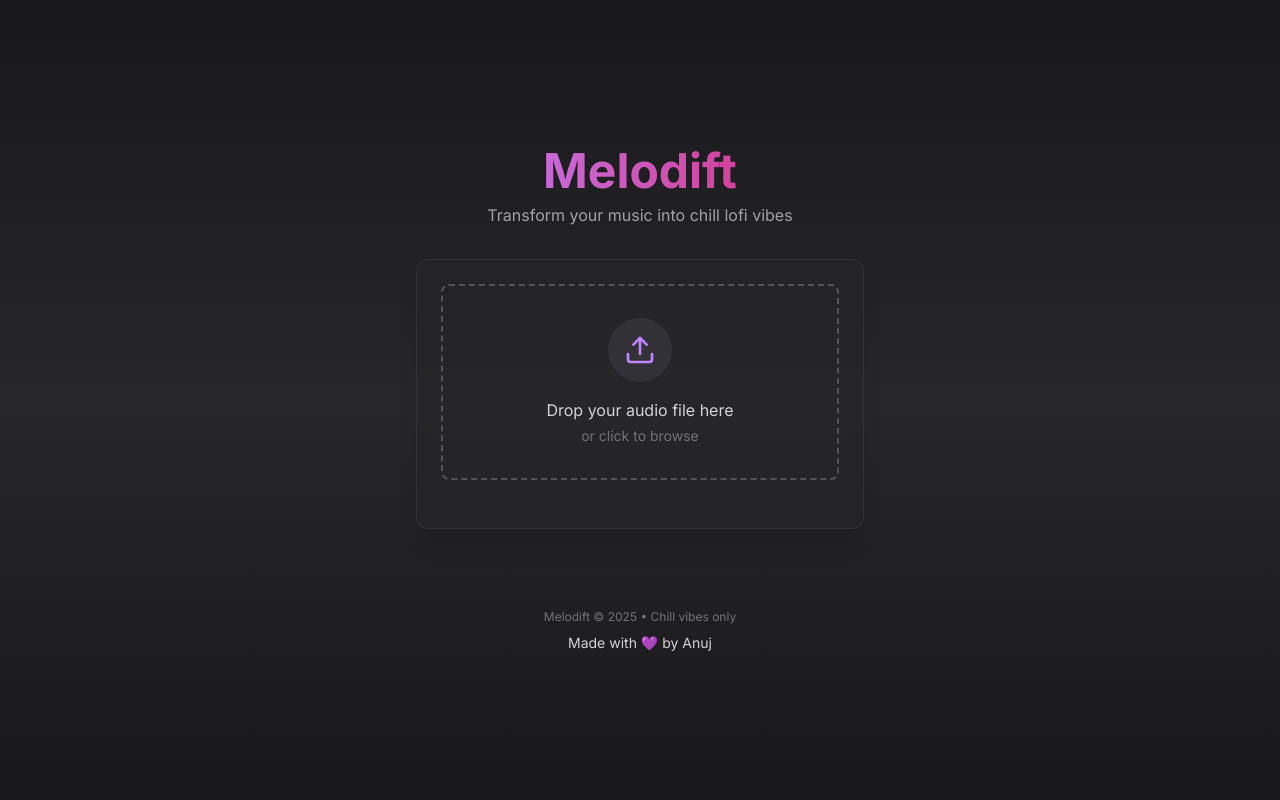
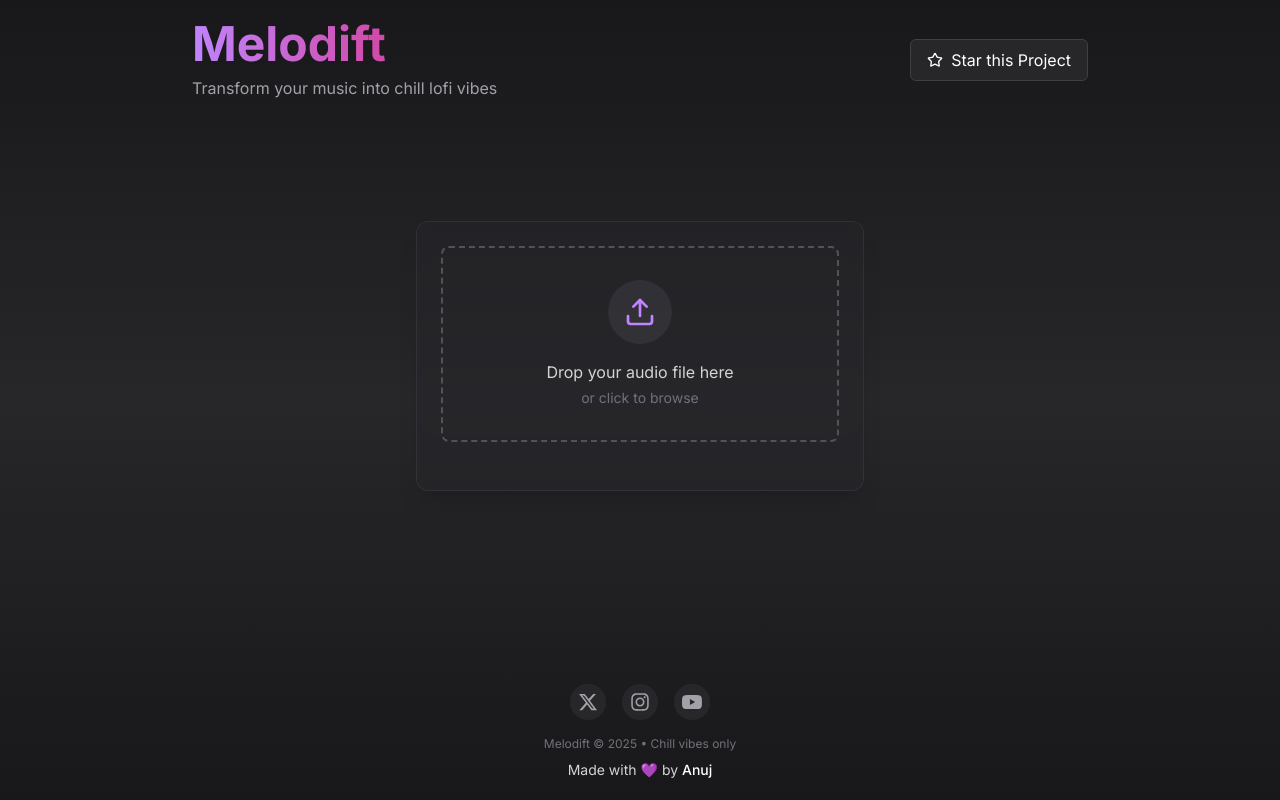
Before and after one commit to Anuj579/melodift, a Next.js app: page / in a window 1280 px wide. Built offline with nearby package versions, Linux system fonts and the light colour scheme.

Commit message:
`lofi version enhanced and updates`

```diff
--- a/src/app/api/convert/route.js
+++ b/src/app/api/convert/route.js
@@ -24,11 +24,13 @@ export async function POST(req) {
     await new Promise((resolve, reject) => {
       ffmpeg(inputFilePath)
         .audioFilters([
-          "asetrate=44100*0.85", // Slow down
+          "asetrate=44100*0.88", // Slow down
           "aresample=44100", // Resample
-          "equalizer=f=6000:t=h:width=200:g=-3",  // Gently reduces harsh high frequencies (without killing volume)
-          "aecho=0.3:0.5:400:0.1",  // Softer echo, less reverb
-          "loudnorm",
+          "equalizer=f=150:t=h:width=200:g=4",  // Boost sub-bass for warmth (low-end feel)
+          "equalizer=f=1000:t=h:width=200:g=-1",  // Reduce slightly to balance mids
+          "stereowiden=2",  // Expands stereo field for a more immersive feel
+          "aecho=0.15:0.35:250:0.05",  // Softer reverb with less tail
+          "loudnorm=i=-20",  // Lowers perceived loudness a bit
         ])
         .save(outputFilePath)
         .on("end", resolve)
--- a/src/app/page.jsx
+++ b/src/app/page.jsx
@@ -6,6 +6,8 @@ import { Upload, Music, Headphones, Download, Loader2, X } from "lucide-react"
 import { Button } from "@/components/ui/button"
 import { Progress } from "@/components/ui/progress"
 import { Slider } from "@/components/ui/slider"
+import Footer from "@/components/Footer"
+import Header from "@/components/Header"
 
 export default function Home() {
     const [file, setFile] = useState(null)
@@ -70,7 +72,7 @@ export default function Home() {
     }
 
     const updateProgress = () => {
-        setCurrentTime(audioRef.current.currentTime)
+        setCurrentTime(audioRef?.current?.currentTime)
         animationRef.current = requestAnimationFrame(updateProgress)
     }
 
@@ -122,6 +124,8 @@ export default function Home() {
 
     const handleUpload = async () => {
         if (!file) return
+        setCurrentTime(0)
+        setIsPlaying(false)
         setLoading(true)
         setProgress(0)
 
@@ -149,31 +153,17 @@ export default function Home() {
     }
 
     return (
-        <div className="flex flex-col items-center justify-center min-h-screen bg-gradient-to-b from-zinc-900 via-zinc-800 to-zinc-900 text-white p-5">
+        <div className="flex flex-col min-h-screen bg-gradient-to-b from-zinc-900 via-zinc-800 to-zinc-900 text-white p-5">
             <motion.div
                 initial={{ opacity: 0, y: 20 }}
                 animate={{ opacity: 1, y: 0 }}
                 transition={{ duration: 0.5 }}
-                className="flex flex-col max-w-md w-full mx-auto"
+                className="max-w-4xl w-full mx-auto "
             >
-                <div className="text-center mb-8">
-                    <motion.div
-                        initial={{ scale: 0.9 }}
-                        animate={{ scale: 1 }}
-                        transition={{
-                            duration: 0.5,
-                            type: "spring",
-                            stiffness: 200,
-                        }}
-                    >
-                        <h1 className="text-5xl font-bold mb-2 bg-clip-text text-transparent bg-gradient-to-r from-purple-400 to-pink-600">
-                            Melodift
-                        </h1>
-                    </motion.div>
-                    <p className="text-zinc-400">Transform your music into chill lofi vibes</p>
-                </div>
+                <Header />
 
-                <div className="bg-zinc-800/50 backdrop-blur-sm rounded-xl p-6 shadow-xl border border-zinc-700/50">
+                <div className="flex items-center min-h-[calc(100vh-25rem)] md:min-h-[calc(100vh-22rem)]">
+                    <div className="bg-zinc-800/50 backdrop-blur-sm rounded-xl p-6 shadow-xl border border-zinc-700/50 max-w-md mx-auto w-full">
                         <div
                             className={`relative border-2 border-dashed rounded-lg p-8 mb-6 transition-all ${dragActive ? "border-purple-500 bg-purple-500/10" : "border-zinc-600 hover:border-zinc-500"
                                 }`}
@@ -232,7 +222,7 @@ export default function Home() {
                                     )}
                                 </AnimatePresence>
 
-                            <motion.div whileHover={{ scale: 1.02 }} whileTap={{ scale: 0.98 }}>
+                                <motion.div whileHover={!loading && { scale: 1.02 }} whileTap={!loading && { scale: 0.98 }}>
                                     <Button
                                         onClick={handleUpload}
                                         disabled={loading}
@@ -314,12 +304,9 @@ export default function Home() {
                             )}
                         </AnimatePresence>
                     </div>
-
-                <div className="mt-20 text-center ">
-                    <p className="text-zinc-500 text-xs mb-2">Melodift © {new Date().getFullYear()} • Chill vibes only</p>
-                    <p className="text-sm text-zinc-300">Made with 💜 by Anuj</p>
                 </div>
             </motion.div>
+            <Footer />
         </div>
     )
 }
```
Lines whose indentation alone changed are shown as unchanged.
